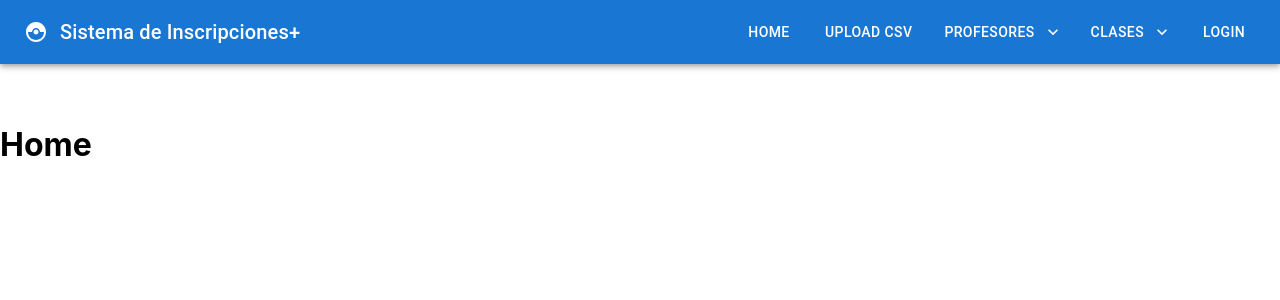
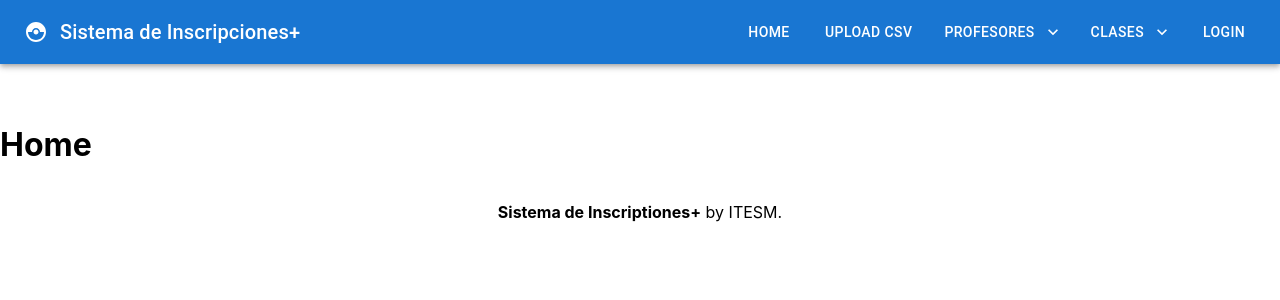
Before and after one commit to JuanMBriones/Astros, a Next.js app in the folder client/: page / in a window 1280 px wide. Shown: the top 300 px of the page. Built offline with nearby package versions, Linux system fonts and the light colour scheme; no server answers.

Commit message:
feat: Add footer

```diff
--- a/client/pages/_app.js
+++ b/client/pages/_app.js
@@ -3,6 +3,7 @@ import {React, useEffect, useState} from 'react';
 import PropTypes from 'prop-types';
 import MuiNavbar from './components/MuiNavbar';
 import Login from './login';
+import Footer from './components/footer';
 
 /**
  *
@@ -34,6 +35,7 @@ function MyApp({Component, pageProps}) {
       <Component
         {...pageProps}
       />
+      <Footer />
     </>
   );
 }
```
